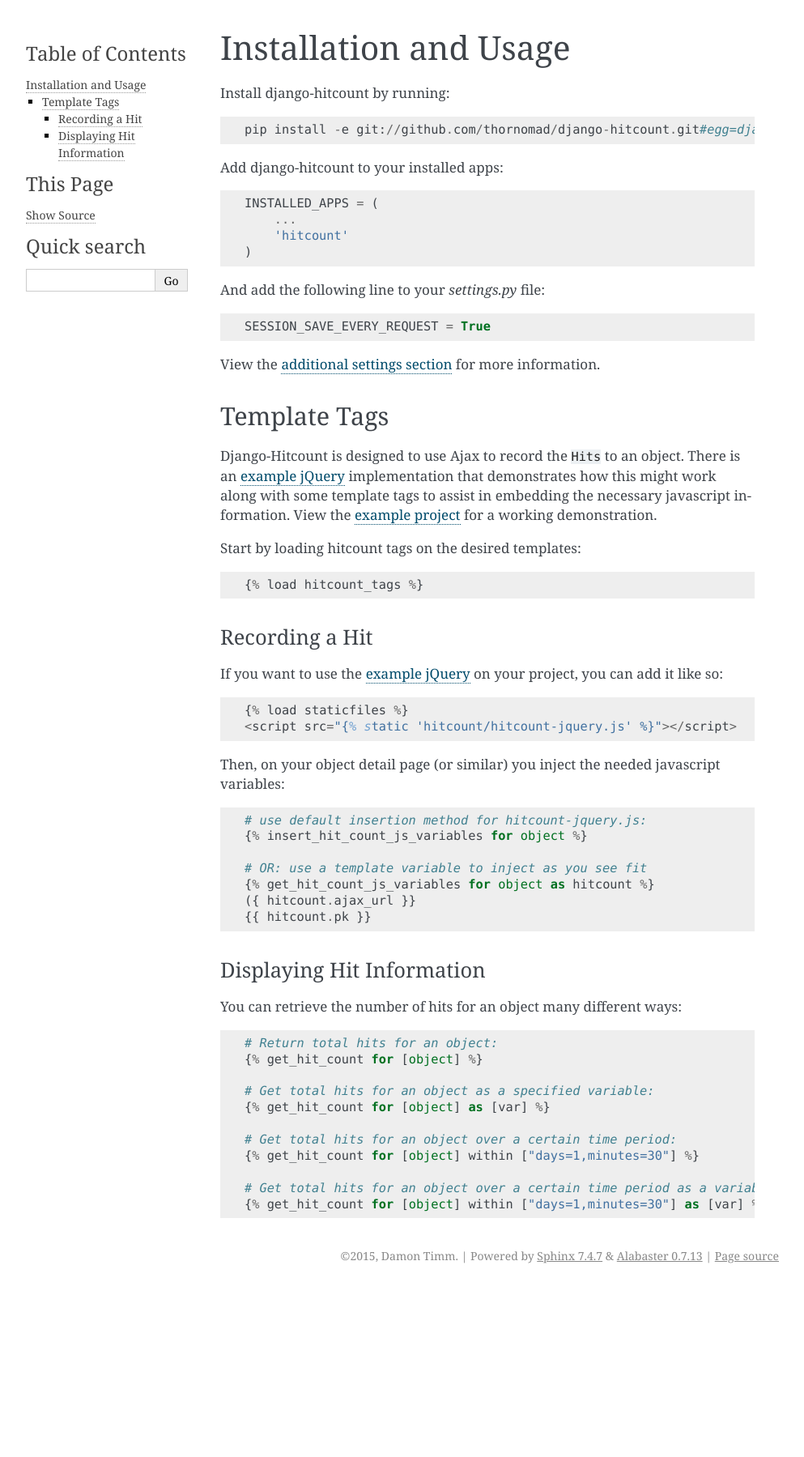
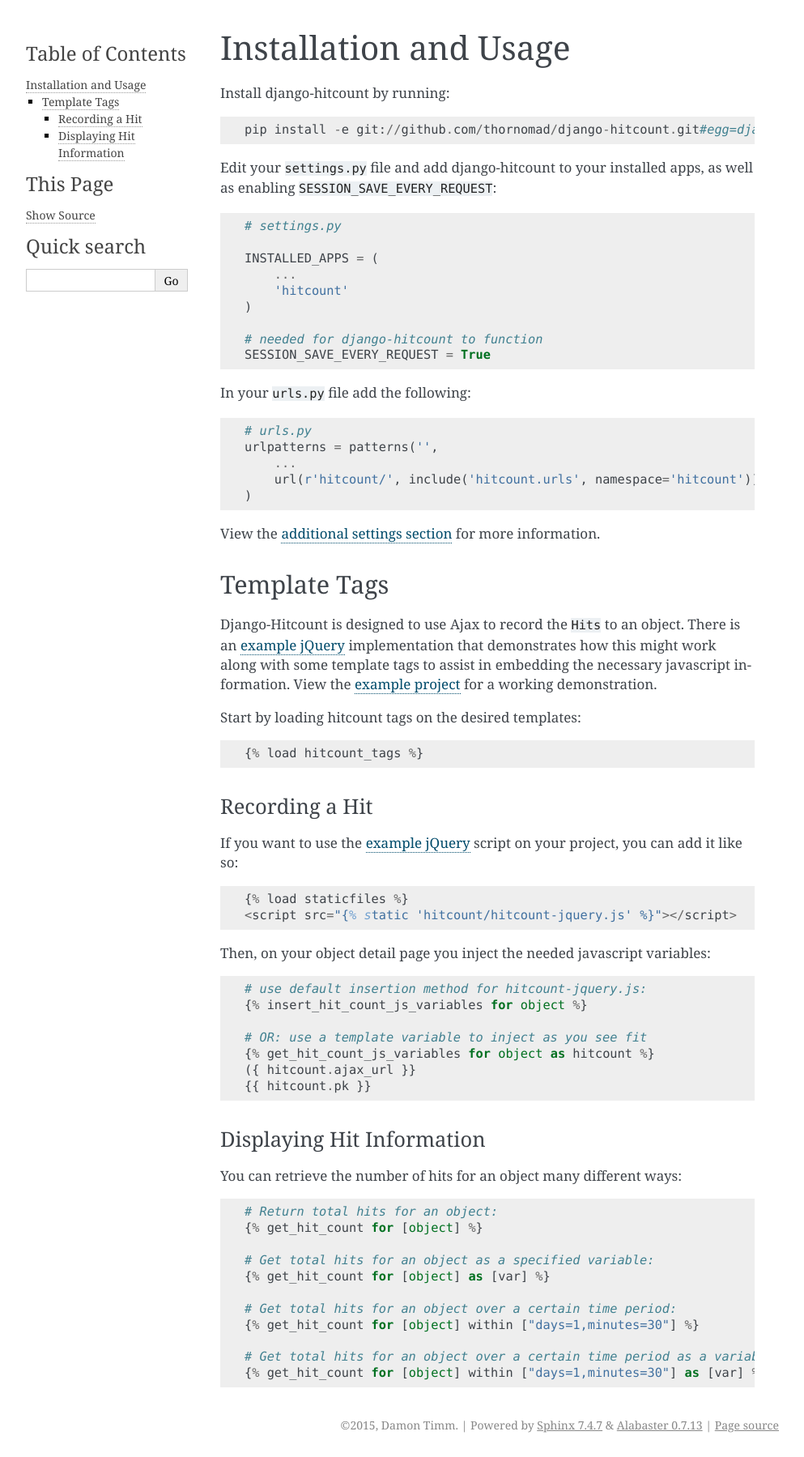
Before and after one commit to thornomad/django-hitcount, a Sphinx documentation site: the page built from docs/installation.rst, in a window 1280 px wide. Shown: the whole page at 81% size, without its empty margins (148-1141 px from the left). Built offline with Sphinx 7.4.7, drawn with Linux system fonts in a browser that asks for light colours; before the commit the page ends 1590 px from its top, so only the background shows below that.

Commit message:
updated docs to include urls.py

```diff
--- a/docs/installation.rst
+++ b/docs/installation.rst
@@ -5,16 +5,25 @@
 
     pip install -e git://github.com/thornomad/django-hitcount.git#egg=django-hitcount
 
-Add django-hitcount to your installed apps::
+Edit your ``settings.py`` file and add django-hitcount to your installed apps, as well as enabling ``SESSION_SAVE_EVERY_REQUEST``::
+
+    # settings.py
 
     INSTALLED_APPS = (
         ...
         'hitcount'
     )
 
-And add the following line to your `settings.py` file::
+    # needed for django-hitcount to function
+    SESSION_SAVE_EVERY_REQUEST = True
 
-    SESSION_SAVE_EVERY_REQUEST = True
+In your ``urls.py`` file add the following::
+
+    # urls.py
+    urlpatterns = patterns('',
+        ...
+        url(r'hitcount/', include('hitcount.urls', namespace='hitcount')),
+    )
 
 View the :doc:`additional settings section </settings>` for more information.
 
@@ -30,12 +39,12 @@
 Recording a Hit
 ^^^^^^^^^^^^^^^
 
-If you want to use the `example jQuery`_ on your project, you can add it like so::
+If you want to use the `example jQuery`_ script on your project, you can add it like so::
 
     {% load staticfiles %}
     <script src="{% static 'hitcount/hitcount-jquery.js' %}"></script>
 
-Then, on your object detail page (or similar) you inject the needed javascript variables::
+Then, on your object detail page you inject the needed javascript variables::
 
     # use default insertion method for hitcount-jquery.js:
     {% insert_hit_count_js_variables for object %}
```
Also changed, not shown: docs/overview.rst (+11 -8 lines).
